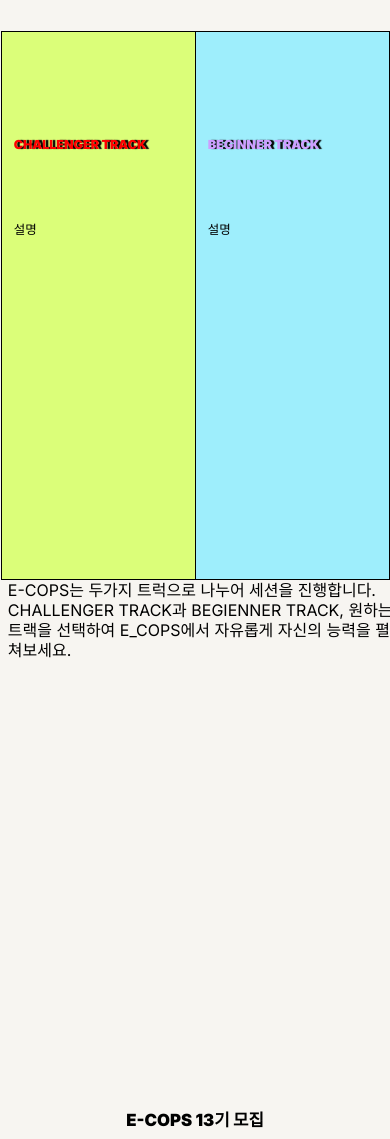
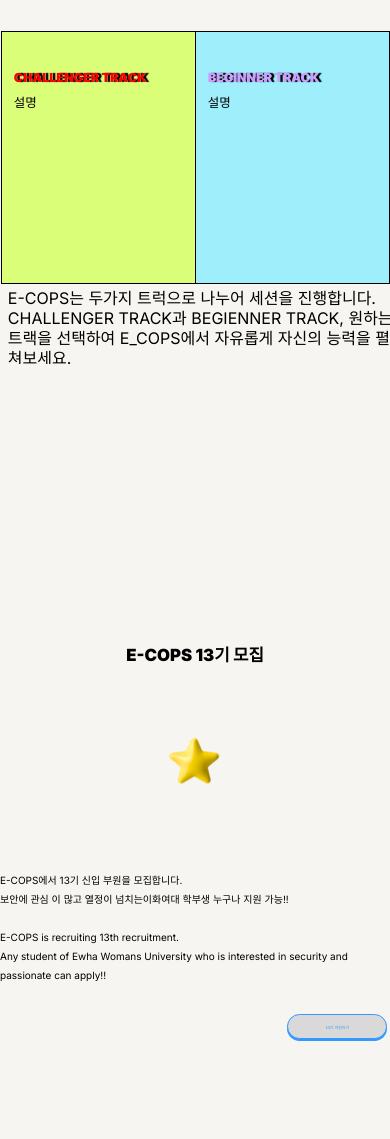
Before and after one commit to E-COPS/12th_web_front, a React (Create React App) app: page /recruiting in a window 390 px wide. Shown: the part 429-1568 px from the top of the page. Built offline with nearby package versions, Linux system fonts and the light colour scheme.

Commit message:
recruituing 반응형

```diff
--- a/src/pages/Recruiting.js
+++ b/src/pages/Recruiting.js
@@ -200,7 +200,7 @@
             문의사항 있으신가요?
           </text>
           <img className="recruiting_check" src={recruiting_check} />
-          <button className="applyButton" style={{ marginRight: "73vw" }}>
+          <button className="askButton">
             문의하기
           </button>
           <img className="recruiting_ecops_img" src={recruiting_ecops_img} />
--- a/src/styles/Recruiting.css
+++ b/src/styles/Recruiting.css
@@ -273,10 +273,6 @@
     font-family: 'Inter';
 }
 
-.recruiting_up{
-
-}
-
 .basicContainer2{
 
     position: relative;
@@ -307,6 +303,23 @@
 
 }
 
+.askButton{
+    box-sizing: border-box;
+
+    position: absolute;
+    width: 10vw;
+    height: 5vh;
+    margin-top:80vh;
+
+    background: #D9D9D9;
+    border: 1px solid #3399FF;
+    border-radius: 17px;
+    color:#3399FF;
+    box-shadow: 0 2px;
+    font-size: 1.0vw;
+    text-align: center;
+}
+
 .recruiting_check{
     position:relative;
     top:10vh;
@@ -324,10 +337,119 @@
 }
 
 
-@media (max-width: 650px) {
+@media (max-width: 850px) {
 
     .black_text4{
         font-size:10px;
     }
 
+    .challenger_box{
+        height: 30vh;
+    }
+
+    .begginer_box{
+        margin-top: -30vh;
+        height:30vh;
+    }
+
+    .red_text{
+        /* CHALLENGER TRACK */
+    top:2vh;
+
+    }
+
+    .black_text1{
+    top:5vh;
+
+    }
+
+    .purple_text{
+        top:2vh;
+    }
+
+    .black_text2{
+        top:0.4vh;
+
+    }
+
+    .basicContainer{
+        margin-bottom: -28vh;
+    }
+
+    .black_text3{
+        /* E-COPS 12.5기 모집 */
+        margin-top: -20vh;
+        padding-top: -10vh;
+    }
+
+    .recruiting_star{
+       position: relative;
+
+       right: 0vw;
+       top:-3vh;
+       width: 14vw;
+    }
+
+    .black_text4{
+
+        position: absolute;
+        padding-top:60vh;
+    }
+
+    .applyButton{
+        width:100px;
+        height:3vh;
+        top:-3vh;
+
+    }
+
+    .applyButton:hover{
+        transform:scale(1.2);
+        cursor: pointer;
+    }
+
+    .black_bold_text{
+        /* RECRUITING PROCESS
+    top:10vh;*/
+
+    }
+
+    .basicContainer2{
+        margin-top:20vh;
+        min-height: 50vh;
+
+    }
+
+    .grayText{
+        /* 더 궁금한 내용이나 문의 사항이 있으신가요? */
+
+    font-family: 'Inter';
+    font-style: normal;
+    font-weight: 700;
+    font-size: 5vw;
+
+
+    color: #A9A7A3;
+
+    position: absolute;
+    top:7vh;
+
+    }
+    .recruiting_check{
+        top:3vh;
+        width:70vw;
+        left:4vw;
+    }
+
+    .askButton{
+        top:-40vh;
+        height:3vh;
+        width:15vw;
+    }
+
+    .recruiting_ecops_img{
+        top:17vh;
+        left:-2vw;
+    }
+
   }
```
